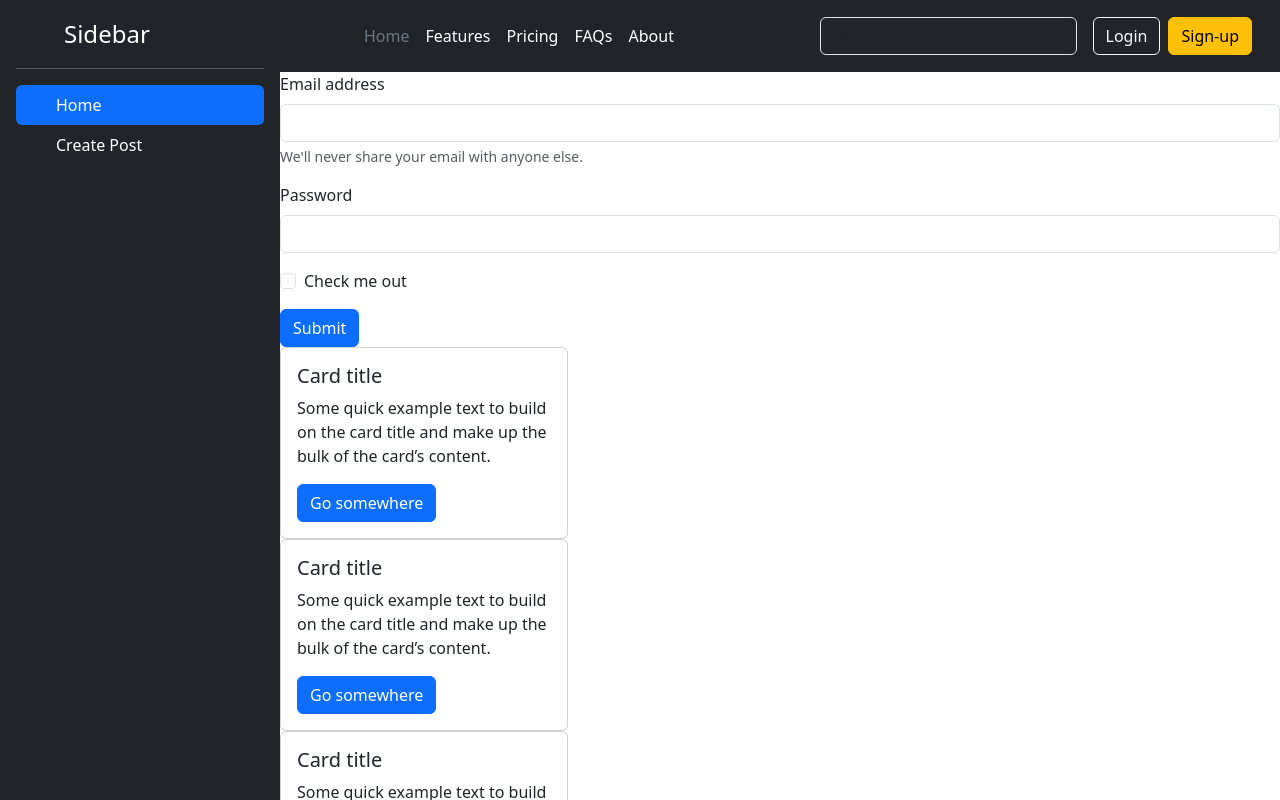
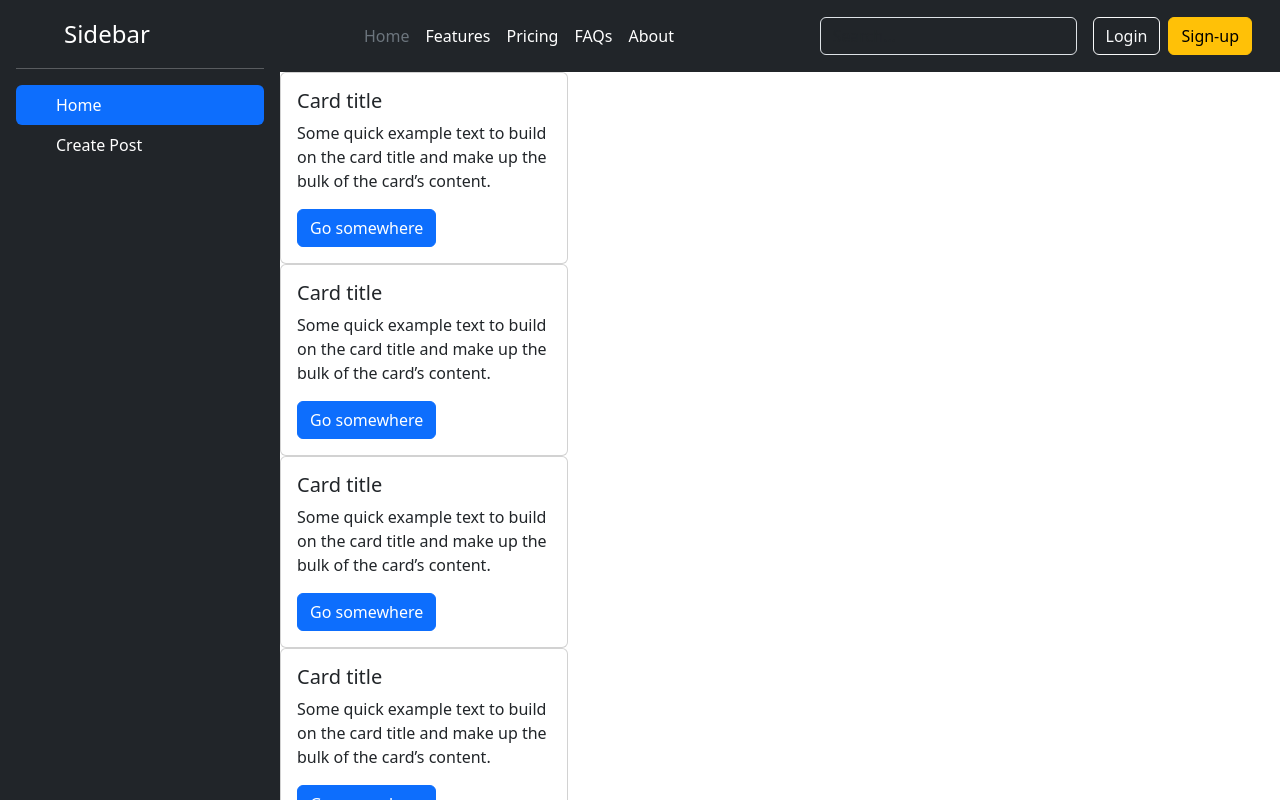
Before and after one commit to harshad8180/social-media-app, a React (Vite) app: page / in a window 1280 px wide. Shown: the top 800 px of the page. Built offline with nearby package versions, Linux system fonts and the light colour scheme.

Commit message:
rendering the conents based on conditional

```diff
--- a/src/App.jsx
+++ b/src/App.jsx
@@ -5,16 +5,17 @@ import Footer from "./components/Footer";
 import Sidebar from "./components/Sidebar";
 import CreatePost from "./components/CreatePost";
 import PostList from "./components/PostList";
+import { useState } from "react";
 
 function App() {
+  const [selectedTab, setSelectedTab] = useState("Home");
   return (
     <div className="app-container">
       <Sidebar />
       <div className="content">
         <Header />
+        {selectedTab === "Home" ? <PostList /> : <CreatePost />}
 
-        <CreatePost />
-        <PostList />
         <Footer />
       </div>
     </div>
```
